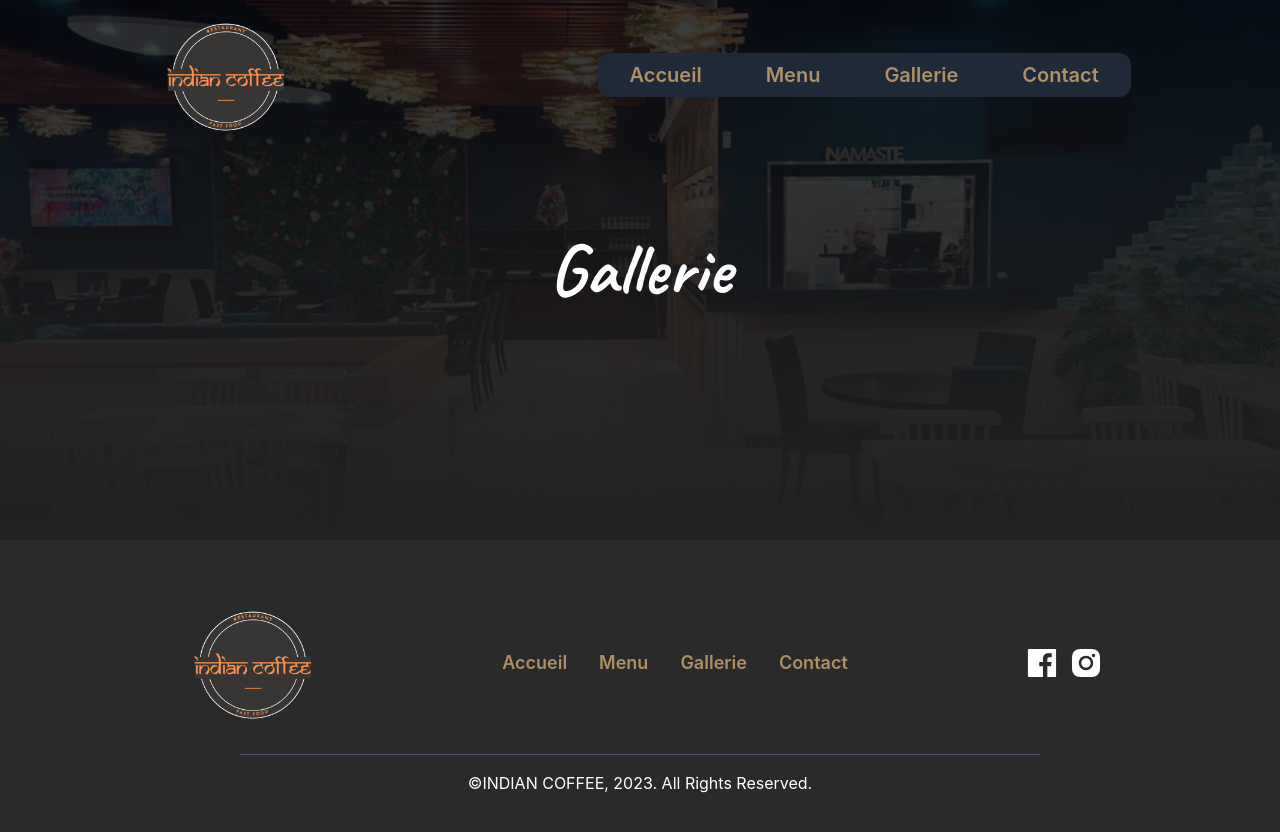
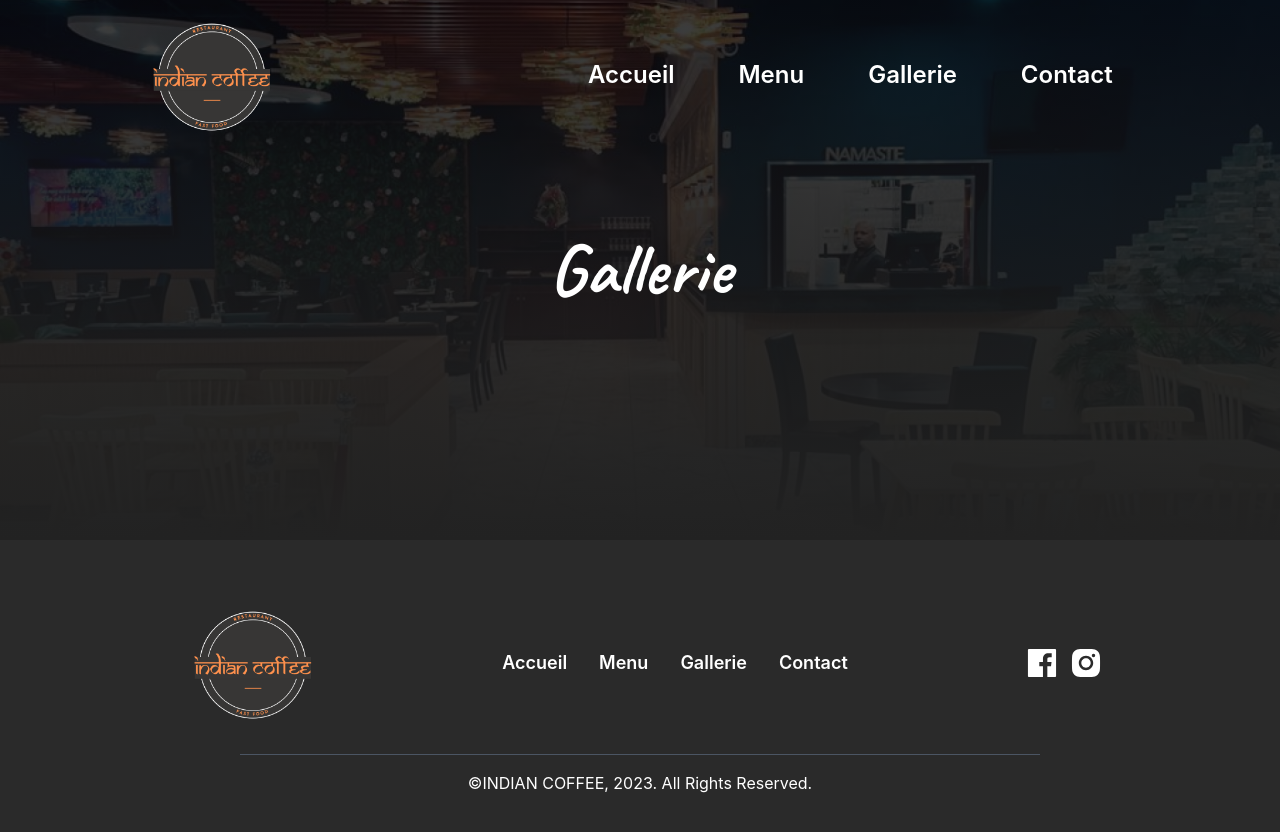
Before and after one commit to Teyik0/indian-cofee-shop, a Next.js app: page /gallerie in a window 1280 px wide. Shown: the top 832 px of the page. Built offline with nearby package versions, Linux system fonts and the light colour scheme.

Commit message:
navbar change

```diff
--- a/components/Footer.tsx
+++ b/components/Footer.tsx
@@ -15,24 +15,24 @@ const Footer = () => {
           />
         </Link>
 
-        <div className='flex text-lg gap-8 text-[#af9065] font-semibold mt-4 sm:mt-0'>
+        <div className='flex text-lg gap-8 text-white font-semibold mt-4 sm:mt-0'>
           <Link href='/'>
-            <h4 className='hover:text-[#ffffff] duration-300 ease-in-out'>
+            <h4 className='hover:text-[#775e28] duration-300 ease-in-out'>
               Accueil
             </h4>
           </Link>
           <Link href='/menu'>
-            <h4 className='hover:text-[#ffffff] duration-300 ease-in-out'>
+            <h4 className='hover:text-[#775e28] duration-300 ease-in-out'>
               Menu
             </h4>
           </Link>
           <Link href='/gallerie'>
-            <h4 className='hover:text-[#ffffff] duration-300 ease-in-out'>
+            <h4 className='hover:text-[#775e28] duration-300 ease-in-out'>
               Gallerie
             </h4>
           </Link>
           <Link href='/contact'>
-            <h4 className='hover:text-[#ffffff] duration-300 ease-in-out'>
+            <h4 className='hover:text-[#775e28] duration-300 ease-in-out'>
               Contact
             </h4>
           </Link>
--- a/components/Navbar.tsx
+++ b/components/Navbar.tsx
@@ -1,13 +1,25 @@
 import Image from 'next/image';
 import Link from 'next/link';
-import React, { useState } from 'react';
+import React, { useEffect, useState } from 'react';
 import { MdRestaurantMenu } from 'react-icons/md';
+import Router, { useRouter } from 'next/router';
 
 const Navbar = () => {
   const [menu, setMenu] = useState(false);
+  const [carte, setCarte] = useState(false);
+  const root = useRouter();
+  useEffect(() => {
+    if (root.asPath.includes('/menu/')) setCarte(true);
+    else setCarte(false);
+  }, [root.asPath]);
   return (
     <>
-      <div className='hidden fixed z-10 sm:flex flex-row justify-between md:justify-around items-center w-full'>
+      <div
+        className={`hidden absolute sm:flex flex-row justify-between z-[300]
+        ${
+          !carte ? 'md:justify-around' : 'md:justify-start'
+        } items-center w-full`}
+      >
         <Link href='/'>
           <Image
             src='/IndianCoffee_Logo.png'
@@ -16,7 +28,7 @@ const Navbar = () => {
             height={150}
           />
         </Link>
-        <div className='flex flex-row justify-center text-xl font-semibold bg-gray-800 rounded-xl'>
+        <div className='flex flex-row justify-center text-2xl font-semibold'>
           {[
             { name: 'Accueil', link: '/' },
             { name: 'Menu', link: '/menu' },
@@ -24,7 +36,10 @@ const Navbar = () => {
             { name: 'Contact', link: '/contact' },
           ].map((item) => (
             <Link href={item.link}>
-              <h3 className='mr-4 ml-4 md:mr-8 md:ml-8 text-[#af9065] pt-2 pb-2 hover:text-white duration-300 ease-in-out'>
+              <h3
+                className='mr-4 ml-4 md:mr-8 md:ml-8 text-white pt-2 pb-2
+              hover:text-[#775e28] duration-300 ease-in-out'
+              >
                 {item.name}
               </h3>
             </Link>
--- a/pages/contact.tsx
+++ b/pages/contact.tsx
@@ -60,10 +60,10 @@ const contact = () => {
         </div>
       </section>
 
-      <section className='flex justify-center items-center pt-12 pb-24'>
+      <section className='flex justify-center items-center pt-12 pb-12'>
         <iframe
           width='1920'
-          height='400'
+          height='540'
           id='gmap_canvas'
           src="https://maps.google.com/maps?width=900&amp;height=300&amp;hl=en&amp;q=8%20impasse%20de%20l'or%C3%A9e%20du%20bois%20Savigny%20Le%20Tempe+(Restaurant%20-%20Indian%20Cofee)&amp;t=&amp;z=12&amp;ie=UTF8&amp;iwloc=B&amp;output=embed"
         />
--- a/pages/index.tsx
+++ b/pages/index.tsx
@@ -52,10 +52,10 @@ export default function Home() {
       <DeliciousSection />
       <SpecialDay />
       <MoreToKnow />
-      <section className='flex justify-center items-center pt-12 pb-24'>
+      <section className='flex justify-center items-center pt-12 pb-12'>
         <iframe
           width='1920'
-          height='400'
+          height='540'
           id='gmap_canvas'
           src="https://maps.google.com/maps?width=900&amp;height=300&amp;hl=en&amp;q=8%20impasse%20de%20l'or%C3%A9e%20du%20bois%20Savigny%20Le%20Tempe+(Restaurant%20-%20Indian%20Cofee)&amp;t=&amp;z=12&amp;ie=UTF8&amp;iwloc=B&amp;output=embed"
         />
```
